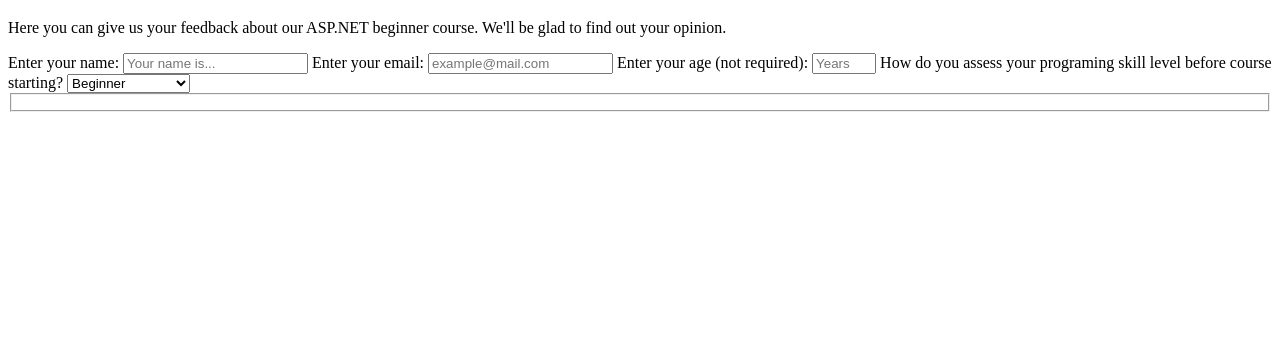
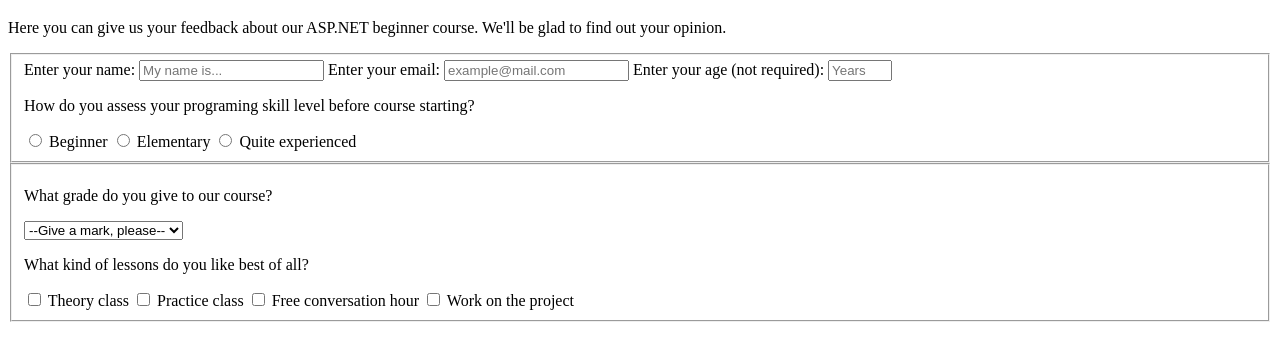
Before and after one commit to MaksimKasyanenko/ResponsiveWebDesignCertification, a plain HTML site: page 1.SurveyFormProject/index.html in a window 1280 px wide. Shown: the part 61-422 px from the top of the page. Drawn offline with Linux system fonts and the light colour scheme.

Commit message:
add some inputs to the form

```diff
--- a/1.SurveyFormProject/index.html
+++ b/1.SurveyFormProject/index.html
@@ -1,17 +1,21 @@
 <!DOCTYPE html>
 <html lang="en">
+
 <head>
     <title>Survey Form</title>
     <meta charset="UTF-8" />
     <link rel="stylesheet" href="styles.css" />
 </head>
+
 <body>
     <h1 id="title">Survey Form</h1>
-        <p id="description">Here you can give us your feedback about our ASP.NET beginner course. We'll be glad to find out your opinion.</p>
+    <p id="description">Here you can give us your feedback about our ASP.NET beginner course. We'll be glad to find out
+        your opinion.</p>
     <form id="survey-form">
+        <fieldset>
             <label id="name-label">
                 Enter your name:
-                <input type="text" id="name" placeholder="Your name is..." required />
+                <input type="text" id="name" placeholder="My name is..." required />
             </label>
             <label id="email-label">
                 Enter your email:
@@ -21,16 +25,34 @@
                 Enter your age (not required):
                 <input type="number" id="number" min="12" max="120" placeholder="Years" />
             </label>
-            <label>
-                How do you assess your programing skill level before course starting?
+            <div>
+                <p>How do you assess your programing skill level before course starting?</p>
+                <label><input type="radio" name="self-assess" /> Beginner</label>
+                <label><input type="radio" name="self-assess" /> Elementary</label>
+                <label><input type="radio" name="self-assess" /> Quite experienced</label>
+            </div>
+        </fieldset>
+        <fieldset>
+            <div>
+                <p>What grade do you give to our course?</p>
                 <select id="dropdown">
-                    <option>Beginner</option>
-                    <option>Quite expirenced</option>
+                    <option selected value="">--Give a mark, please--</option>
+                    <option value="1">Bad</option>
+                    <option value="2">Not bad</option>
+                    <option value="3">Normal</option>
+                    <option value="4">Good</option>
+                    <option value="5">Perfect</option>
                 </select>
-            </label>
-            <fieldset>
-
+            </div>
+            <div>
+                <p>What kind of lessons do you like best of all?</p>
+                <label><input type="checkbox" value="theory" /> Theory class</label>
+                <label><input type="checkbox" value="practice" /> Practice class</label>
+                <label><input type="checkbox" value="conversation" /> Free conversation hour</label>
+                <label><input type="checkbox" value="project" /> Work on the project</label>
+            </div>
         </fieldset>
     </form>
 </body>
+
 </html>
```
Lines whose indentation alone changed are shown as unchanged.
